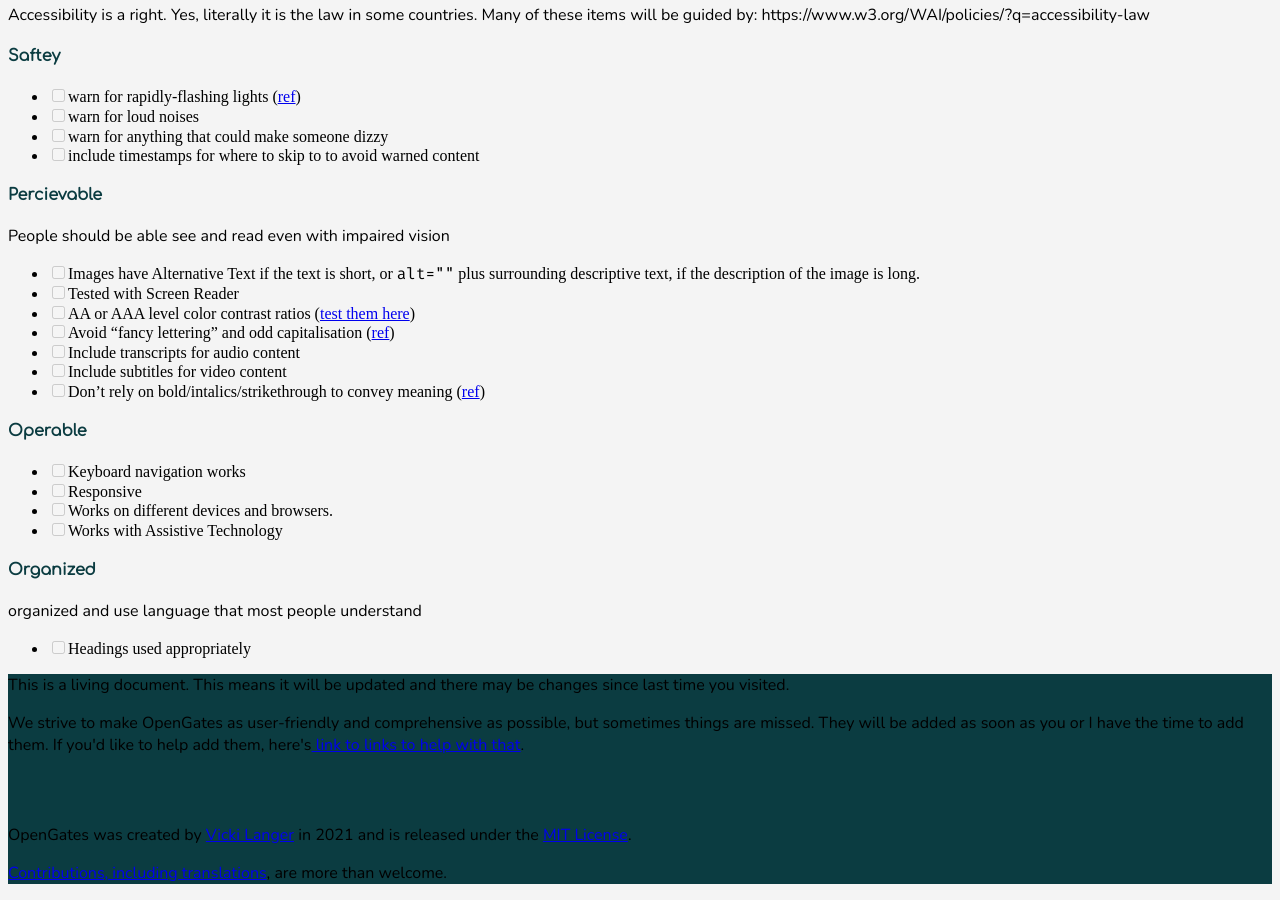
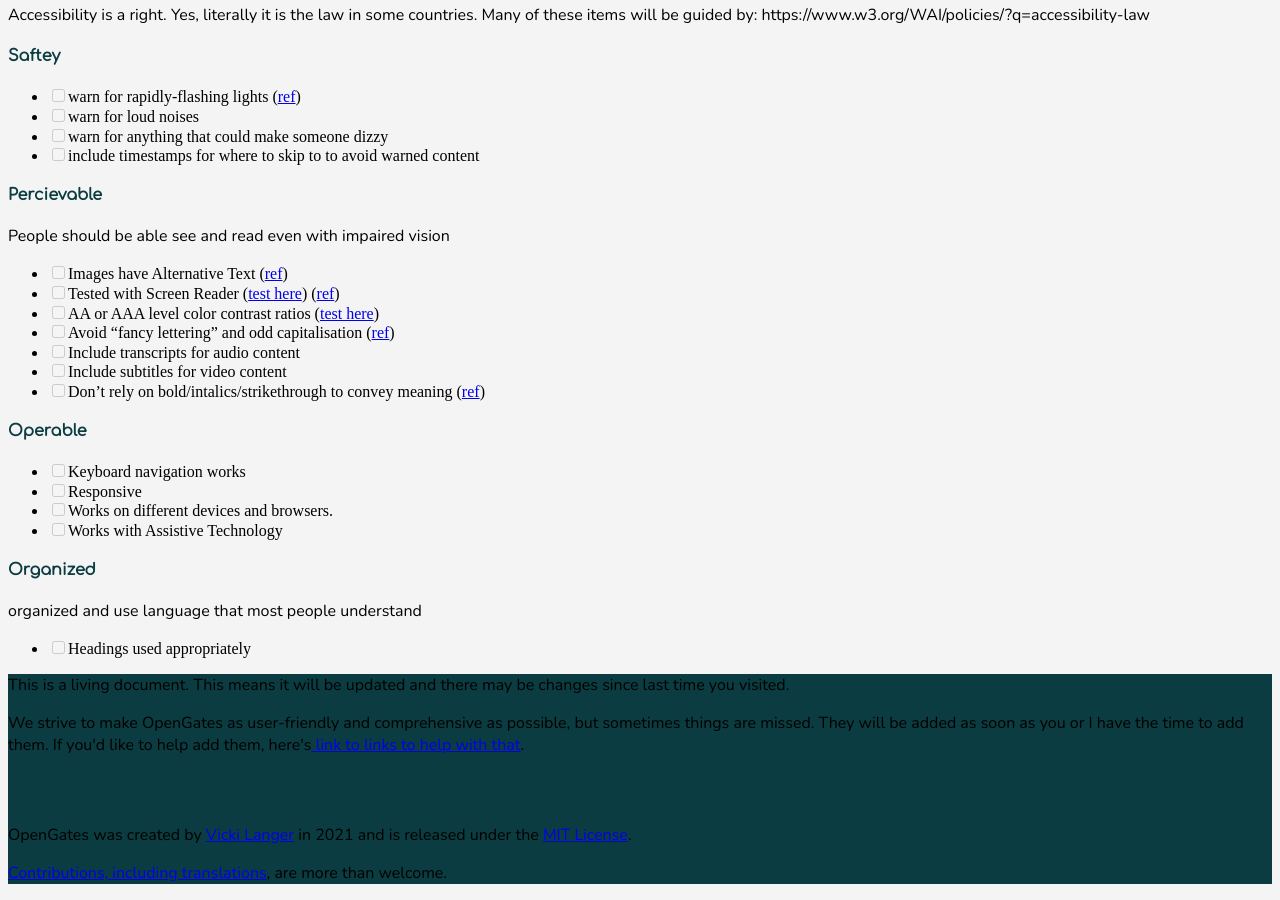
Before and after one commit to VickiLanger/OpenGates, a Jekyll site: the page built from site/checklist.md, in a window 1280 px wide and 900 px high, scrolled down 2293 px. Built offline with Jekyll 4.4.1, drawn with Linux system fonts in a browser that asks for light colours.

Commit message:
add some reference links for #8

```diff
--- a/site/checklist.md
+++ b/site/checklist.md
@@ -122,9 +122,9 @@ Many of these items will be guided by: https://www.w3.org/WAI/policies/?q=access
 
 #### Percievable
 People should be able see and read even with impaired vision
-- [ ] Images have Alternative Text if the text is short, or `alt=""` plus surrounding descriptive text, if the description of the image is long.
-- [ ] Tested with Screen Reader
-- [ ] AA or AAA level color contrast ratios ([test them here](http://colorsafe.co/))
+- [ ] Images have Alternative Text ([ref](https://moz.com/learn/seo/alt-text))
+- [ ] Tested with Screen Reader ([test here](https://webaim.org/simulations/screenreader)) ([ref](https://www.tpgi.com/screen-readers-accessibility-testing/#:~:text=If%20you%20test%20for%20accessibility,a%20poor%20user%20experience%20exists.))
+- [ ] AA or AAA level color contrast ratios ([test here](http://colorsafe.co/))
 - [ ] Avoid "fancy lettering" and odd capitalisation ([ref](https://www.selfdefined.app/definitions/spongebob-case/))
 - [ ] Include transcripts for audio content
 - [ ] Include subtitles for video content
```
